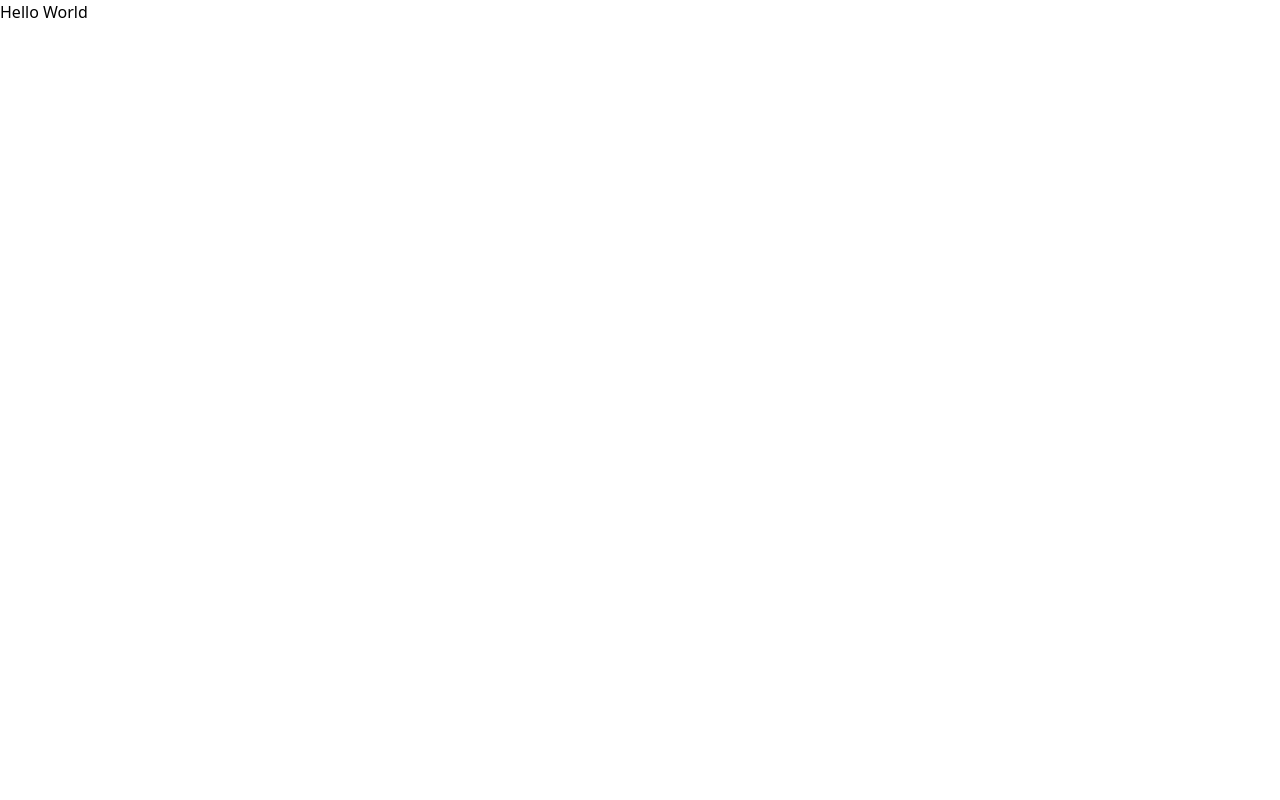
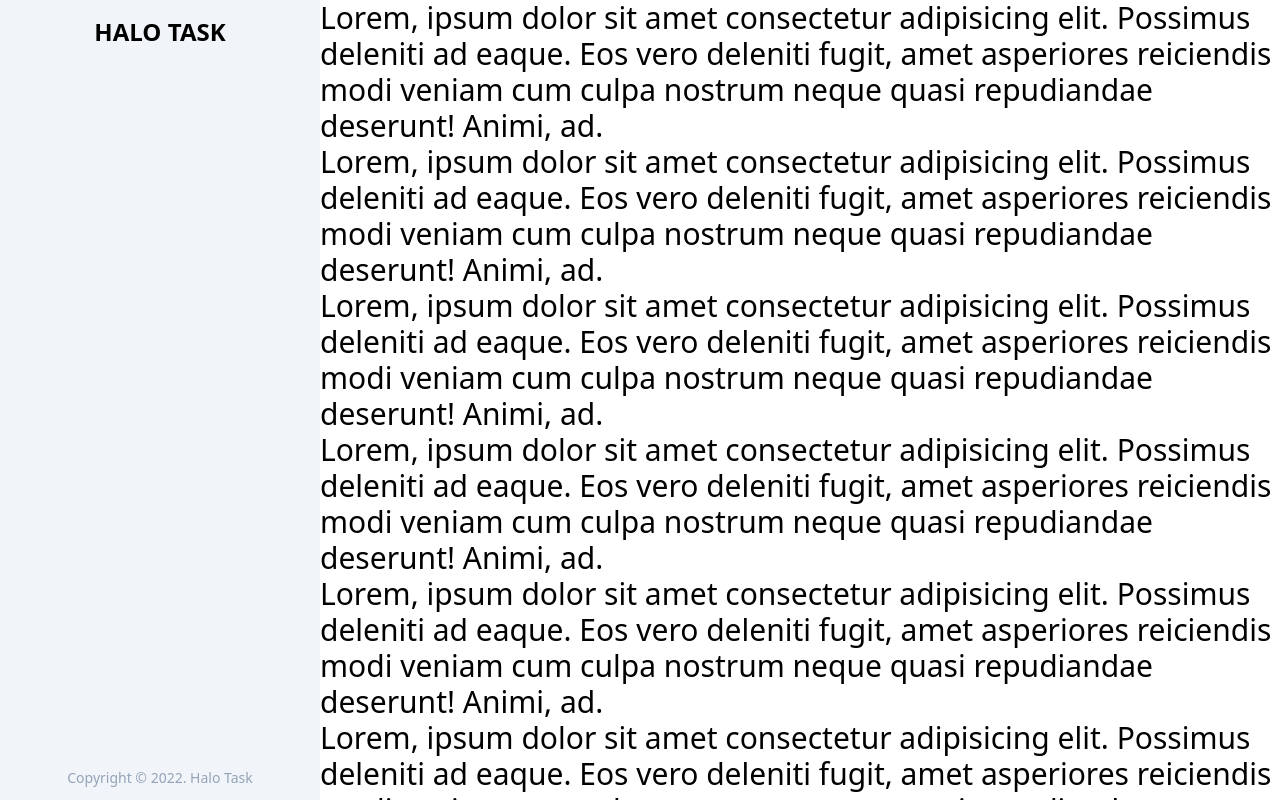
Before and after one commit to teguhwin8/halo-task, a Next.js app: page / in a window 1280 px wide. Built offline with nearby package versions, Linux system fonts and the light colour scheme.

Commit message:
Layouting

```diff
--- /dev/null
+++ b/components/footer.js
@@ -0,0 +1,7 @@
+function Footer() {
+  return (
+    <div className="text-center p-3 text-sm text-slate-400">Copyright © {new Date().getFullYear()}. Halo Task</div>
+  )
+}
+
+export default Footer
--- /dev/null
+++ b/components/hero_icons/clipboardList.js
@@ -0,0 +1,24 @@
+import React from "react";
+
+function ClipboardList() {
+	return (
+		<>
+			<svg
+				xmlns="http://www.w3.org/2000/svg"
+				className="h-6 w-6 mr-3"
+				fill="none"
+				viewBox="0 0 24 24"
+				stroke="currentColor"
+				strokeWidth={2}
+			>
+				<path
+					strokeLinecap="round"
+					strokeLinejoin="round"
+					d="M9 5H7a2 2 0 00-2 2v12a2 2 0 002 2h10a2 2 0 002-2V7a2 2 0 00-2-2h-2M9 5a2 2 0 002 2h2a2 2 0 002-2M9 5a2 2 0 012-2h2a2 2 0 012 2m-3 7h3m-3 4h3m-6-4h.01M9 16h.01"
+				/>
+			</svg>
+		</>
+	);
+}
+
+export default ClipboardList;
--- /dev/null
+++ b/components/layout.js
@@ -0,0 +1,26 @@
+import Sidebar from "./Sidebar";
+import Footer from "./footer";
+import Head from "next/head";
+
+export default function Layout({ children }) {
+	return (
+		<>
+			<Head>
+				<title>Halo Task</title>
+			</Head>
+			<div className="flex">
+				<div className="flex-none w-0 md:w-60 xl:w-80 transition-all duration-150 bg-slate-100">
+					<div className="flex flex-col h-screen">
+						<div className="flex-1 overflow-y-auto">
+							<Sidebar />
+						</div>
+						<div className="flex-none w-full">
+							<Footer />
+						</div>
+					</div>
+				</div>
+				<div className="flex-1 h-screen overflow-y-auto">{children}</div>
+			</div>
+		</>
+	);
+}
--- /dev/null
+++ b/components/logo.js
@@ -0,0 +1,17 @@
+import Link from "next/link";
+
+function Logo() {
+	return (
+		<>
+			<Link href='/'>
+				<a>
+					<h3 className="text-2xl font-bold text-center px-3 py-4">
+						HALO TASK
+					</h3>
+				</a>
+			</Link>
+		</>
+	);
+}
+
+export default Logo;
--- /dev/null
+++ b/components/menu.js
@@ -0,0 +1,33 @@
+import Link from "next/link";
+import { useRouter } from "next/router";
+
+function Menu(props) {
+	const { path, title, icon } = props;
+	console.log(props);
+	const router = useRouter();
+	const classes =
+		"hover:bg-slate-200 flex items-center transition-all duration-200 px-3 py-2 cursor-pointer rounded-md font-medium";
+	const activeClasses = "bg-slate-200 " + classes;
+
+	return (
+		<>
+			{/* <div className="p-4">
+				<Link href={path}>
+					<a>
+						<div className={router.pathname === path ? activeClasses : classes}>
+							{icon} {title}
+						</div>
+					</a>
+				</Link>
+			</div> */}
+		</>
+	);
+}
+
+export async function getServerSideProps(context) {
+	return {
+		props: { props }, // will be passed to the page component as props
+	};
+}
+
+export default Menu;
--- /dev/null
+++ b/components/sidebar.js
@@ -0,0 +1,14 @@
+import ClipboardList from "./hero_icons/clipboardList";
+import Logo from "./logo";
+import Menu from "./menu";
+
+function Sidebar() {
+	return (
+		<>
+			<Logo />
+			<Menu path="/task" title="Task" icon={ClipboardList} />
+		</>
+	);
+}
+
+export default Sidebar;
--- a/next.config.js
+++ b/next.config.js
@@ -1,6 +1,6 @@
 /** @type {import('next').NextConfig} */
 const nextConfig = {
-  reactStrictMode: true,
+  reactStrictMode: false,
 }
 
 module.exports = nextConfig
--- a/pages/_app.js
+++ b/pages/_app.js
@@ -1,7 +1,7 @@
-import '../styles/globals.css'
+import "../styles/globals.css";
 
 function MyApp({ Component, pageProps }) {
-  return <Component {...pageProps} />
+	return <Component {...pageProps} />;
 }
 
-export default MyApp
+export default MyApp;
--- a/pages/index.js
+++ b/pages/index.js
@@ -1,7 +1,98 @@
+import Layout from "../components/layout";
+
 export default function Home() {
 	return (
-		<div>
-			<h1>Hello World</h1>
-		</div>
+		<Layout>
+			<h1 className="text-3xl">
+				Lorem, ipsum dolor sit amet consectetur adipisicing elit. Possimus
+				deleniti ad eaque. Eos vero deleniti fugit, amet asperiores reiciendis
+				modi veniam cum culpa nostrum neque quasi repudiandae deserunt! Animi,
+				ad.
+			</h1>
+			<h1 className="text-3xl">
+				Lorem, ipsum dolor sit amet consectetur adipisicing elit. Possimus
+				deleniti ad eaque. Eos vero deleniti fugit, amet asperiores reiciendis
+				modi veniam cum culpa nostrum neque quasi repudiandae deserunt! Animi,
+				ad.
+			</h1>
+			<h1 className="text-3xl">
+				Lorem, ipsum dolor sit amet consectetur adipisicing elit. Possimus
+				deleniti ad eaque. Eos vero deleniti fugit, amet asperiores reiciendis
+				modi veniam cum culpa nostrum neque quasi repudiandae deserunt! Animi,
+				ad.
+			</h1>
+			<h1 className="text-3xl">
+				Lorem, ipsum dolor sit amet consectetur adipisicing elit. Possimus
+				deleniti ad eaque. Eos vero deleniti fugit, amet asperiores reiciendis
+				modi veniam cum culpa nostrum neque quasi repudiandae deserunt! Animi,
+				ad.
+			</h1>
+			<h1 className="text-3xl">
+				Lorem, ipsum dolor sit amet consectetur adipisicing elit. Possimus
+				deleniti ad eaque. Eos vero deleniti fugit, amet asperiores reiciendis
+				modi veniam cum culpa nostrum neque quasi repudiandae deserunt! Animi,
+				ad.
+			</h1>
+			<h1 className="text-3xl">
+				Lorem, ipsum dolor sit amet consectetur adipisicing elit. Possimus
+				deleniti ad eaque. Eos vero deleniti fugit, amet asperiores reiciendis
+				modi veniam cum culpa nostrum neque quasi repudiandae deserunt! Animi,
+				ad.
+			</h1>
+			<h1 className="text-3xl">
+				Lorem, ipsum dolor sit amet consectetur adipisicing elit. Possimus
+				deleniti ad eaque. Eos vero deleniti fugit, amet asperiores reiciendis
+				modi veniam cum culpa nostrum neque quasi repudiandae deserunt! Animi,
+				ad.
+			</h1>
+			<h1 className="text-3xl">
+				Lorem, ipsum dolor sit amet consectetur adipisicing elit. Possimus
+				deleniti ad eaque. Eos vero deleniti fugit, amet asperiores reiciendis
+				modi veniam cum culpa nostrum neque quasi repudiandae deserunt! Animi,
+				ad.
+			</h1>
+			<h1 className="text-3xl">
+				Lorem, ipsum dolor sit amet consectetur adipisicing elit. Possimus
+				deleniti ad eaque. Eos vero deleniti fugit, amet asperiores reiciendis
+				modi veniam cum culpa nostrum neque quasi repudiandae deserunt! Animi,
+				ad.
+			</h1>
+			<h1 className="text-3xl">
+				Lorem, ipsum dolor sit amet consectetur adipisicing elit. Possimus
+				deleniti ad eaque. Eos vero deleniti fugit, amet asperiores reiciendis
+				modi veniam cum culpa nostrum neque quasi repudiandae deserunt! Animi,
+				ad.
+			</h1>
+			<h1 className="text-3xl">
+				Lorem, ipsum dolor sit amet consectetur adipisicing elit. Possimus
+				deleniti ad eaque. Eos vero deleniti fugit, amet asperiores reiciendis
+				modi veniam cum culpa nostrum neque quasi repudiandae deserunt! Animi,
+				ad.
+			</h1>
+			<h1 className="text-3xl">
+				Lorem, ipsum dolor sit amet consectetur adipisicing elit. Possimus
+				deleniti ad eaque. Eos vero deleniti fugit, amet asperiores reiciendis
+				modi veniam cum culpa nostrum neque quasi repudiandae deserunt! Animi,
+				ad.
+			</h1>
+			<h1 className="text-3xl">
+				Lorem, ipsum dolor sit amet consectetur adipisicing elit. Possimus
+				deleniti ad eaque. Eos vero deleniti fugit, amet asperiores reiciendis
+				modi veniam cum culpa nostrum neque quasi repudiandae deserunt! Animi,
+				ad.
+			</h1>
+			<h1 className="text-3xl">
+				Lorem, ipsum dolor sit amet consectetur adipisicing elit. Possimus
+				deleniti ad eaque. Eos vero deleniti fugit, amet asperiores reiciendis
+				modi veniam cum culpa nostrum neque quasi repudiandae deserunt! Animi,
+				ad.
+			</h1>
+			<h1 className="text-3xl">
+				Lorem, ipsum dolor sit amet consectetur adipisicing elit. Possimus
+				deleniti ad eaque. Eos vero deleniti fugit, amet asperiores reiciendis
+				modi veniam cum culpa nostrum neque quasi repudiandae deserunt! Animi,
+				ad.
+			</h1>
+		</Layout>
 	);
 }
--- /dev/null
+++ b/pages/task.js
@@ -0,0 +1,11 @@
+import Layout from "../components/layout";
+
+function Task() {
+	return (
+		<Layout>
+			<div className="text-2xl">Task</div>
+		</Layout>
+	);
+}
+
+export default Task;
```
